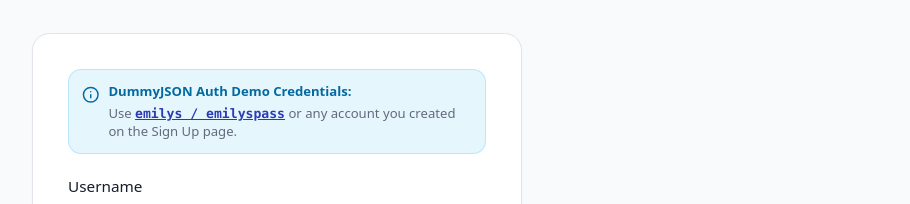
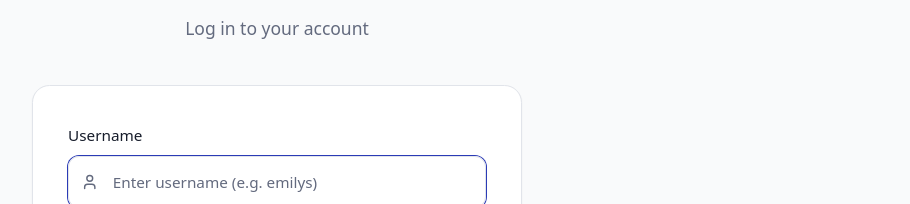
Before and after one commit to KetanNerlekarGH/MallPark-HackStreetBoys, a React (Vite) app: page /login in a window 1280 px wide. Shown: the part 228-432 px from the top of the page, without its empty margins (363-1273 px from the left). Built offline with nearby package versions, Linux system fonts and the light colour scheme; no server answers.

Commit message:
fixed popup on login page

```diff
--- a/src/pages/Login.jsx
+++ b/src/pages/Login.jsx
@@ -56,15 +56,7 @@ export default function Login() {
                 </>
             }
         >
-            <div className="mb-4 p-3 rounded-lg bg-sky-500/10 border border-sky-500/20 text-sky-700 dark:text-sky-300 text-xs flex items-start gap-2">
-                <Info className="w-4 h-4 mt-0.5 shrink-0" />
-                <div className="flex-1 space-y-1">
-                    <p className="font-semibold">DummyJSON Auth Demo Credentials:</p>
-                    <p className="text-muted-foreground">
-                        Use <button type="button" onClick={() => handleFillDemo("emilys", "emilyspass")} className="font-mono text-primary underline font-bold">emilys / emilyspass</button> or any account you created on the Sign Up page.
-                    </p>
-                </div>
-            </div>
+
 
             {error && (
                 <div className="mb-4 p-3 rounded-lg bg-destructive/10 text-destructive text-sm">
```
Also changed, not shown: 1 other file (tests, documents, lock files or other folders).
